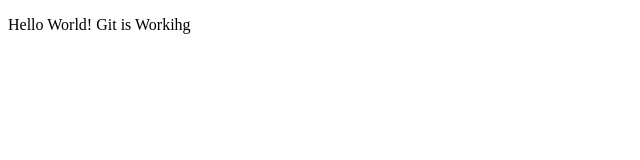
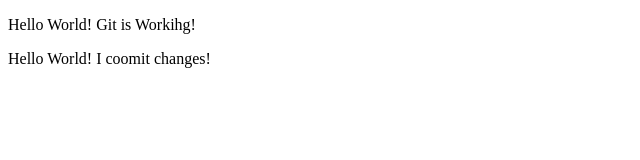
Before and after one commit to Rancour666/test_project, a plain HTML site: page index.html in a window 1280 px wide. Shown: the whole page, without its empty margins (0-640 px from the left). Drawn offline with Linux system fonts and the light colour scheme.

Commit message:
Second Commit

```diff
--- a/index.html
+++ b/index.html
@@ -7,7 +7,8 @@
 	<title>Document</title>
 </head>
 <body>
-	<p>Hello World! Git is Workihg</p>
+	<p>Hello World! Git is Workihg! </p>
+	<p>Hello World! I coomit changes! </p>
 
 	<script src="js/script.js"></script>
 </body>
```
